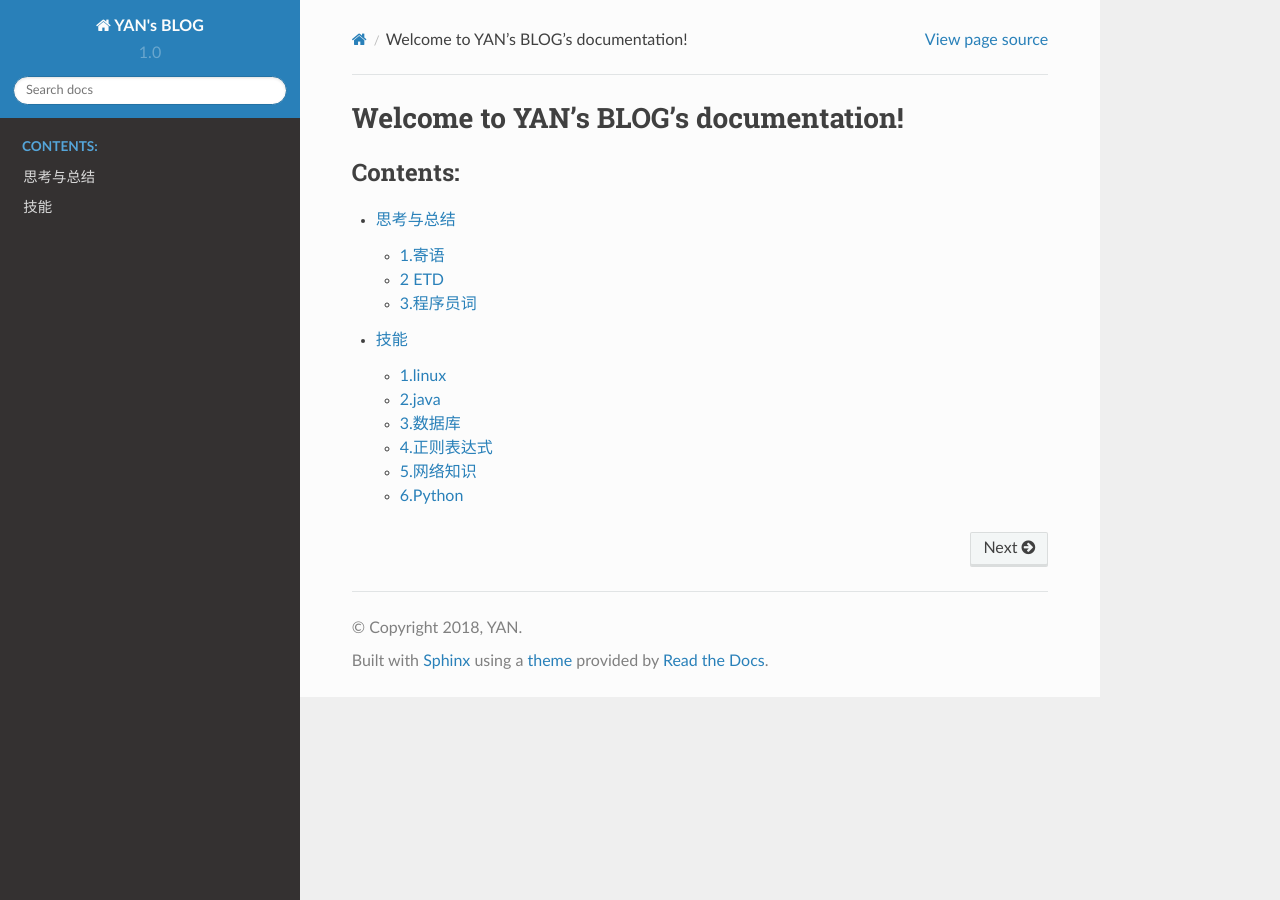
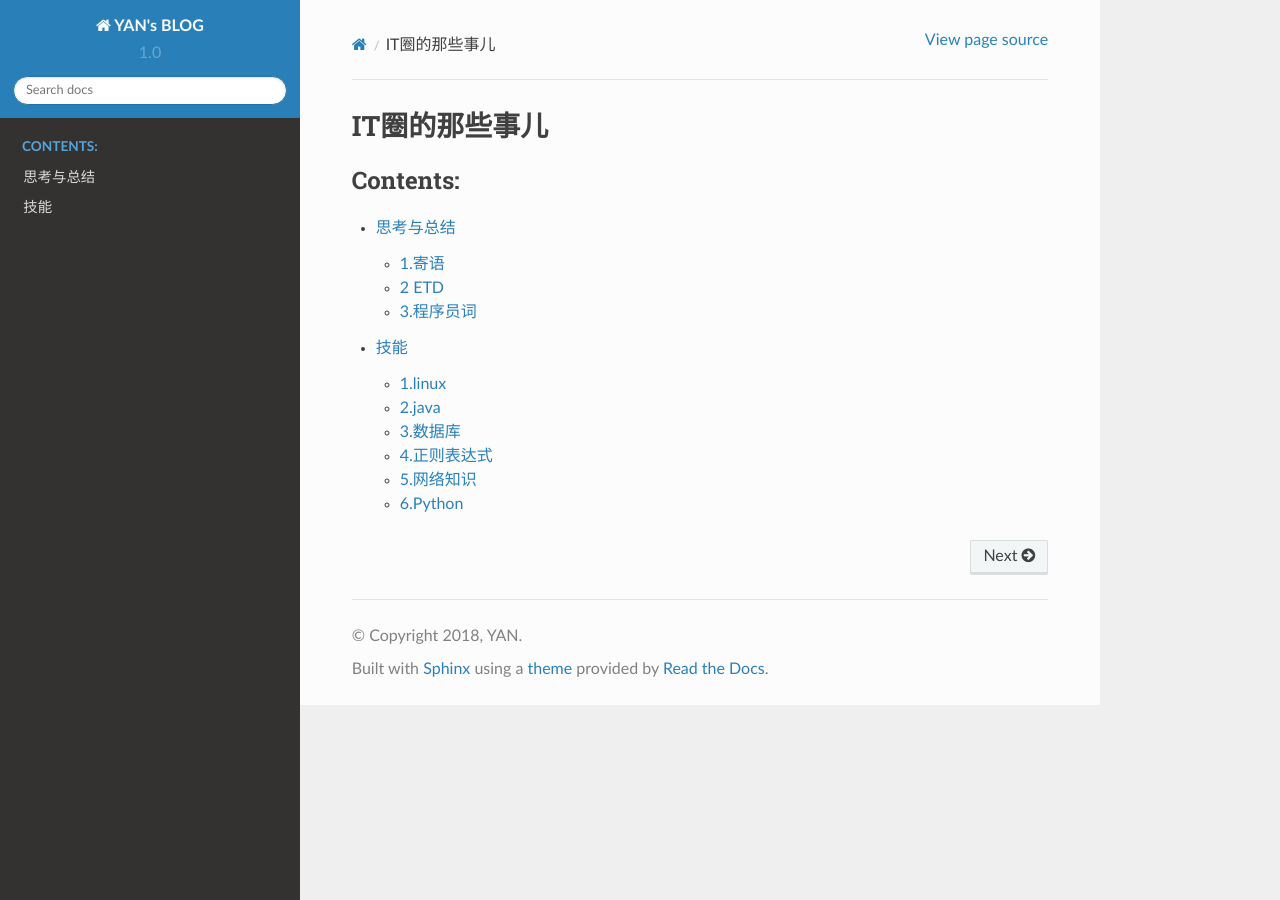
Before and after one commit to jeque/mkdocs, a Sphinx documentation site: the page built from source/index.rst, in a window 1280 px wide. Built offline with Sphinx 7.4.7 and the Read the Docs theme 2.0.0, drawn with Linux system fonts in a browser that asks for light colours.

Commit message:
Update index.rst

```diff
--- a/source/index.rst
+++ b/source/index.rst
@@ -3,7 +3,7 @@
    You can adapt this file completely to your liking, but it should at least
    contain the root `toctree` directive.
 
-Welcome to YAN's BLOG's documentation!
+IT圈的那些事儿
 =======================================
 
 .. toctree::
```
